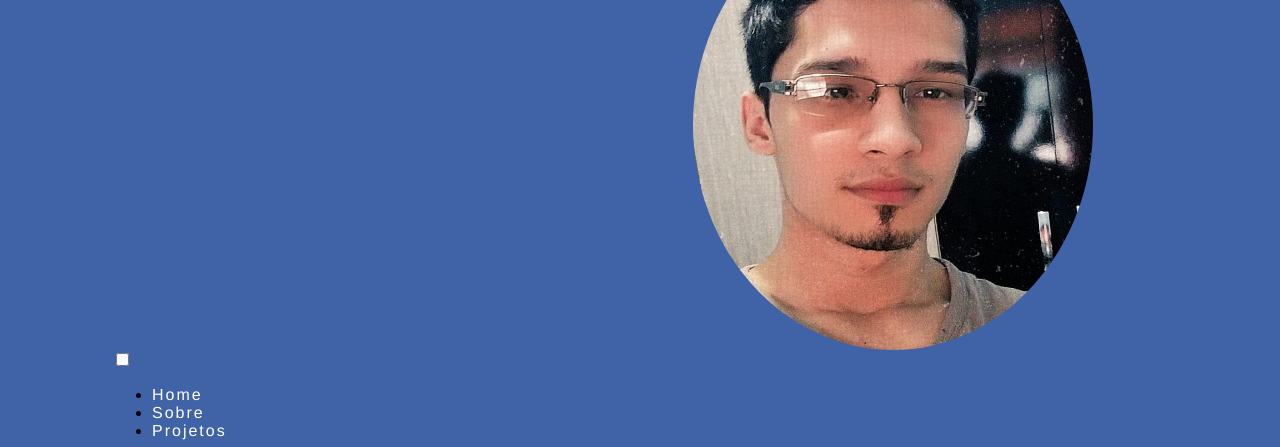
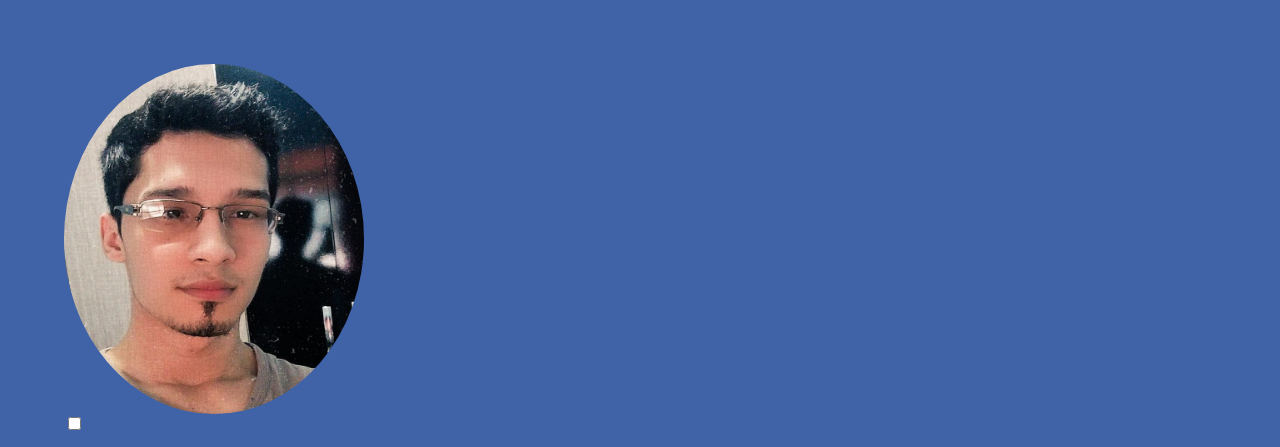
Before and after one commit to Josimar-Vezu/Portfolio, a plain HTML site: page main.html in a window 1280 px wide. Shown: the top 447 px of the page. Drawn offline with Linux system fonts and the light colour scheme.

Commit message:
Ajuste de Posições

```diff
--- a/style.css
+++ b/style.css
@@ -6,8 +6,8 @@ body {
 }
 
 .header-container{
-    height: 100vh;
-    width: 100vw;
+    max-height: 100%;
+    max-width: 100%;
     background-color: rgb(64, 98, 167);
     background-repeat: no-repeat;
     background-position: center;
@@ -17,14 +17,12 @@ body {
     justify-content: center;
     align-items: flex-start;
     box-sizing: border-box;
-    padding: 0 112px;
-}
-
-.menu-itens{
-    width: auto;
+    padding: 5% 5%;
+    z-index: -1;
 }
 
 .menu-itens a {
+    font-size: 20px;
     color: rgb(255, 255, 255);
     background-color: rgba(255, 255, 255, 0);
     text-decoration: none;
@@ -40,11 +38,9 @@ body {
 }
 
 #img-perfil {
-    margin-left:55%;
-    height: 450px;
-    width: 400px;
+    height: 350px;
+    width: 300px;
     border-radius: 50%;
-    margin-top: 25%;
 }
 
 h1{
@@ -57,6 +53,7 @@ h1{
 h2{
     text-transform: uppercase;
     letter-spacing: 4px;
+    max-width: 100%;
 }
 
 .social-media{
```
